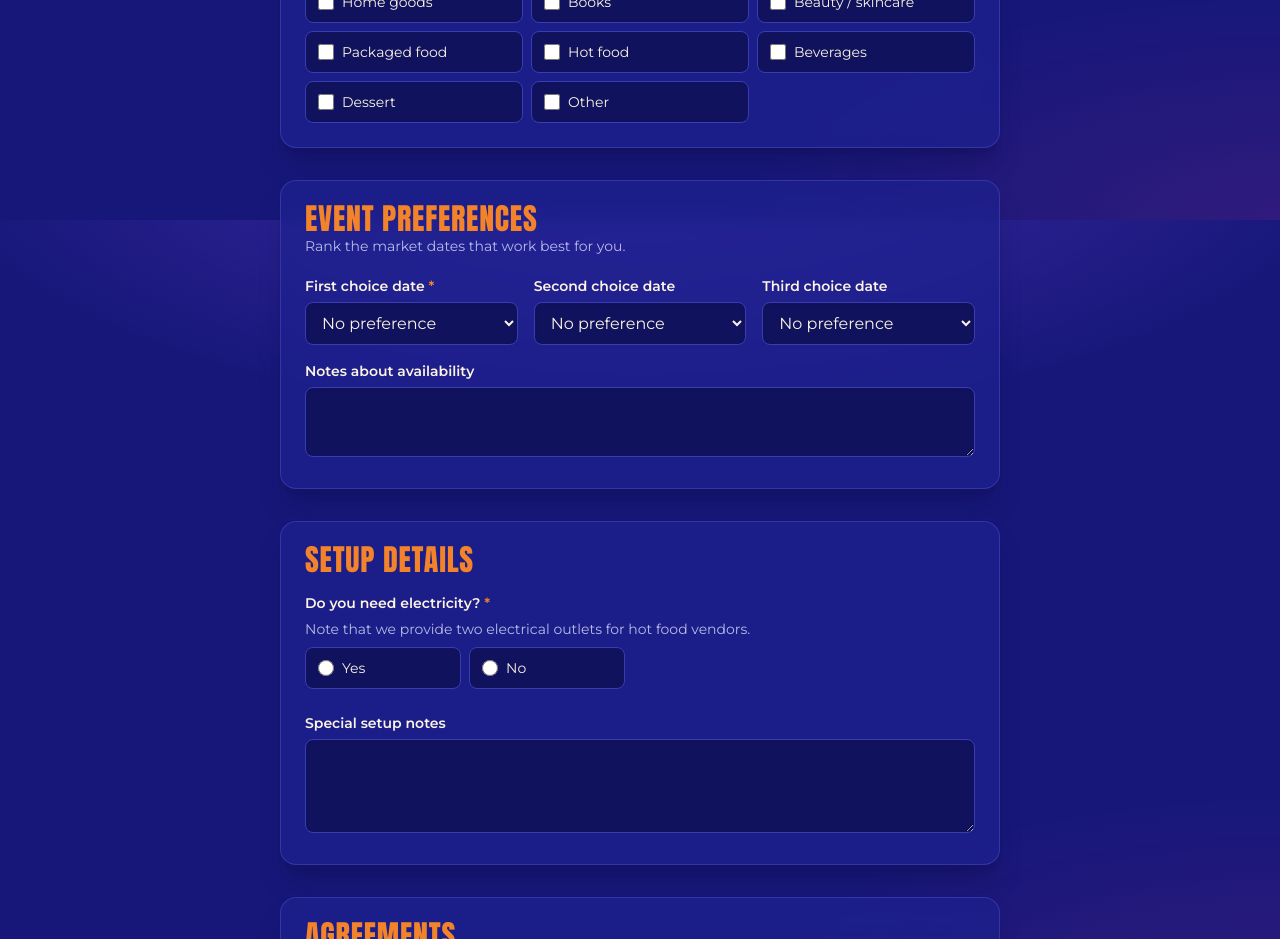
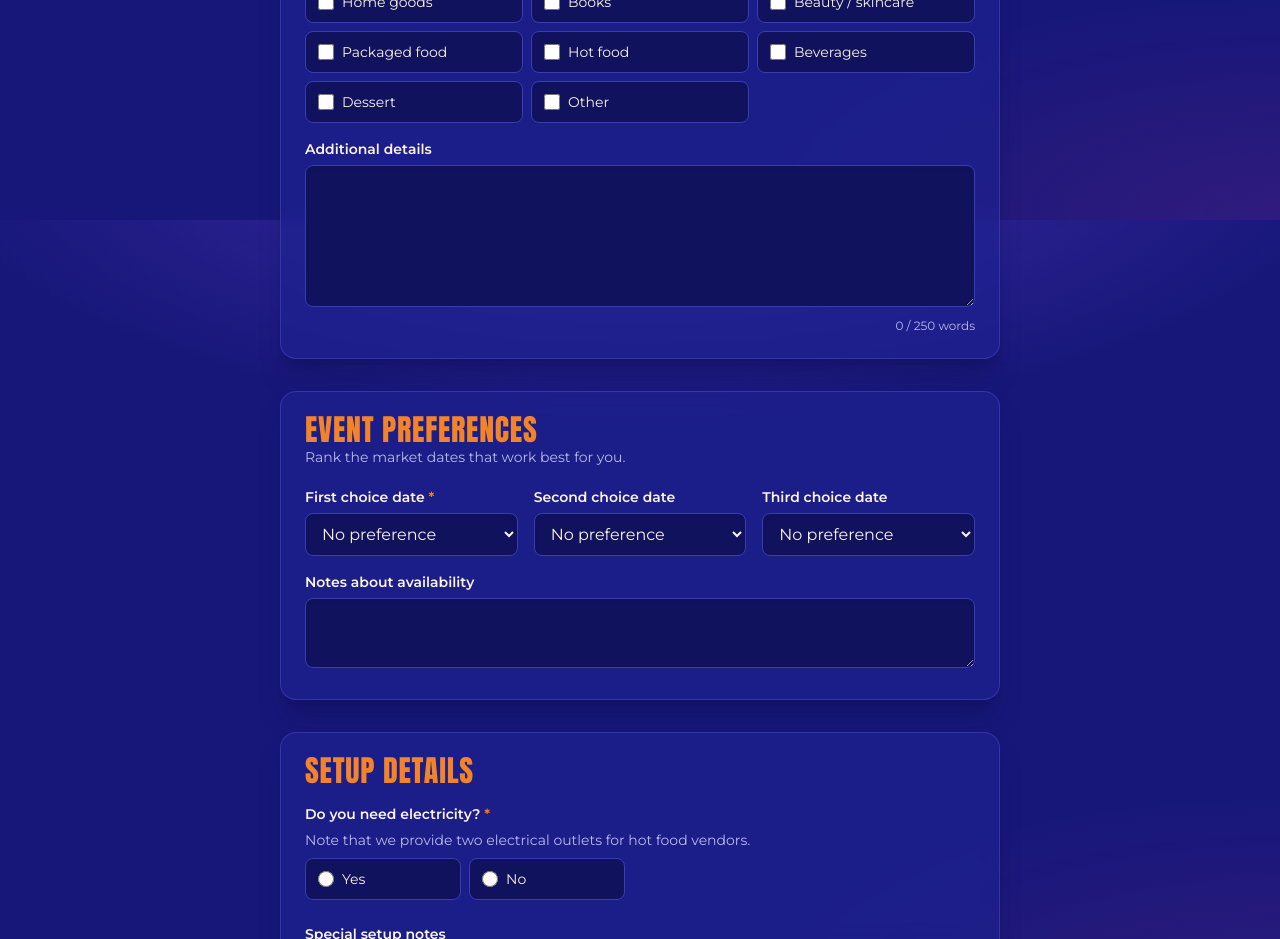
Before and after one commit to Qupey/harlem-night-market, a Next.js app: page /events/harlem-night-market/apply in a window 1280 px wide. Shown: the part 1380-2319 px from the top of the page. Built offline with nearby package versions, Linux system fonts and the light colour scheme.

Commit message:
Form: add Additional details box (up to 250 words) under What do you sell
Stored in a new vendor_applications.product_details column and shown in the
admin page and Excel/CSV export. Re-run supabase/schema.sql to add it.

Co-Authored-By: Claude Opus 5.5 (1M context) <noreply@anthropic.com>

```diff
--- a/app/admin/page.tsx
+++ b/app/admin/page.tsx
@@ -72,6 +72,7 @@ async function ApplicationList() {
                   <Row label="Instagram" value={a.instagram} />
                   <Row label="Website" value={a.website} />
                   <Row label="Other category" value={a.otherCategory} />
+                  <Row label="Additional details" wide value={a.productDetails && <span className="whitespace-pre-line">{a.productDetails}</span>} />
                   <Row label="Preferred dates" value={prefs.join(" → ")} />
                   <Row label="Availability notes" value={a.availabilityNotes} />
                   <Row
--- a/components/VendorApplicationForm.tsx
+++ b/components/VendorApplicationForm.tsx
@@ -9,7 +9,9 @@ import {
   AGREEMENTS,
   applicationSchema,
   CATEGORIES,
+  countWords,
   isFoodVendor,
+  MAX_DETAIL_WORDS,
   UPLOAD_FIELDS,
   type ApplicationData,
   type ApplicationInput,
@@ -55,6 +57,7 @@ export function VendorApplicationForm({ eventSlug, dates }: { eventSlug: string;
   const categories = useWatch({ control, name: "categories" });
   const food = isFoodVendor(categories);
   const needsElectricity = useWatch({ control, name: "needsElectricity" });
+  const detailWords = countWords(useWatch({ control, name: "productDetails" }));
 
   async function onSubmit(data: ApplicationData) {
     setSubmitError(null);
@@ -126,6 +129,14 @@ export function VendorApplicationForm({ eventSlug, dates }: { eventSlug: string;
             </Field>
           </div>
         )}
+        <div className="mt-4">
+          <Field label="Additional details" error={errors.productDetails}>
+            <textarea className="field-input" rows={5} {...register("productDetails")} />
+            <span className={`mt-1 block text-right text-xs ${detailWords > MAX_DETAIL_WORDS ? "text-pink" : "text-muted"}`}>
+              {detailWords} / {MAX_DETAIL_WORDS} words
+            </span>
+          </Field>
+        </div>
       </Section>
 
       {food && (
--- a/lib/export.ts
+++ b/lib/export.ts
@@ -30,6 +30,7 @@ const COLUMNS: Column[] = [
   { header: "Website", width: 24, value: (a) => a.website ?? "" },
   { header: "Categories", width: 28, value: (a) => join(a.categories) },
   { header: "Other Category", width: 18, value: (a) => a.otherCategory ?? "" },
+  { header: "Additional Details", width: 40, value: (a) => a.productDetails ?? "" },
   { header: "Food Vendor", width: 12, value: (a) => (isFoodVendor(a.categories) ? "Yes" : "No") },
   { header: "Food Types", width: 24, value: (a) => join(a.foodTypes) + (a.otherFoodType ? ` (${a.otherFoodType})` : "") },
   {
--- a/lib/schema.ts
+++ b/lib/schema.ts
@@ -51,6 +51,9 @@ export function isFoodVendor(categories: readonly string[] | undefined): boolean
 
 const optionalText = z.string().trim().max(500).optional().or(z.literal(""));
 const yesNo = z.enum(["yes", "no"], { message: "Please choose yes or no" });
+export const MAX_DETAIL_WORDS = 250;
+export const countWords = (text: string | undefined) => (text?.trim() ? text.trim().split(/\s+/).length : 0);
+
 const mustAgree = z.literal(true, { message: "Please check this box to continue" });
 
 export const menuItemSchema = z.object({
@@ -83,6 +86,13 @@ export const applicationSchema = z
     // Goods / vendor type
     categories: z.array(z.enum(CATEGORIES)).min(1, "Choose at least one category"),
     otherCategory: optionalText,
+    productDetails: z
+      .string()
+      .trim()
+      .max(3000, `Please keep this to ${MAX_DETAIL_WORDS} words or fewer`)
+      .refine((v) => countWords(v) <= MAX_DETAIL_WORDS, `Please keep this to ${MAX_DETAIL_WORDS} words or fewer`)
+      .optional()
+      .or(z.literal("")),
 
     // Food vendor section (only validated when a food category is selected)
     foodTypes: z.array(z.enum(FOOD_TYPES)),
--- a/lib/store-supabase.ts
+++ b/lib/store-supabase.ts
@@ -75,6 +75,7 @@ async function saveApplication(eventSlug: string, data: ApplicationData, uploads
         business_address: null,
         categories: data.categories,
         other_category: data.otherCategory || null,
+        product_details: data.productDetails || null,
         available_all_dates: false,
         availability_notes: data.availabilityNotes || null,
         // Space, table and chairs are no longer asked; the columns stay for older applications.
@@ -144,6 +145,7 @@ type Row = {
   business_address: string | null;
   categories: string[];
   other_category: string | null;
+  product_details?: string | null; // added after launch; missing until the schema update is run
   available_all_dates: boolean;
   availability_notes: string | null;
   setup_type: string;
@@ -209,6 +211,7 @@ function toStored(r: Row): StoredApplication {
     website: r.website ?? "",
     categories: r.categories as ApplicationData["categories"],
     otherCategory: r.other_category ?? "",
+    productDetails: r.product_details ?? "",
     foodTypes: (food?.food_types ?? []) as ApplicationData["foodTypes"],
     otherFoodType: food?.other_food_type ?? "",
     menuItems: [...r.menu_items]
```
Also changed, not shown: 1 other file (tests, documents, lock files or other folders).
